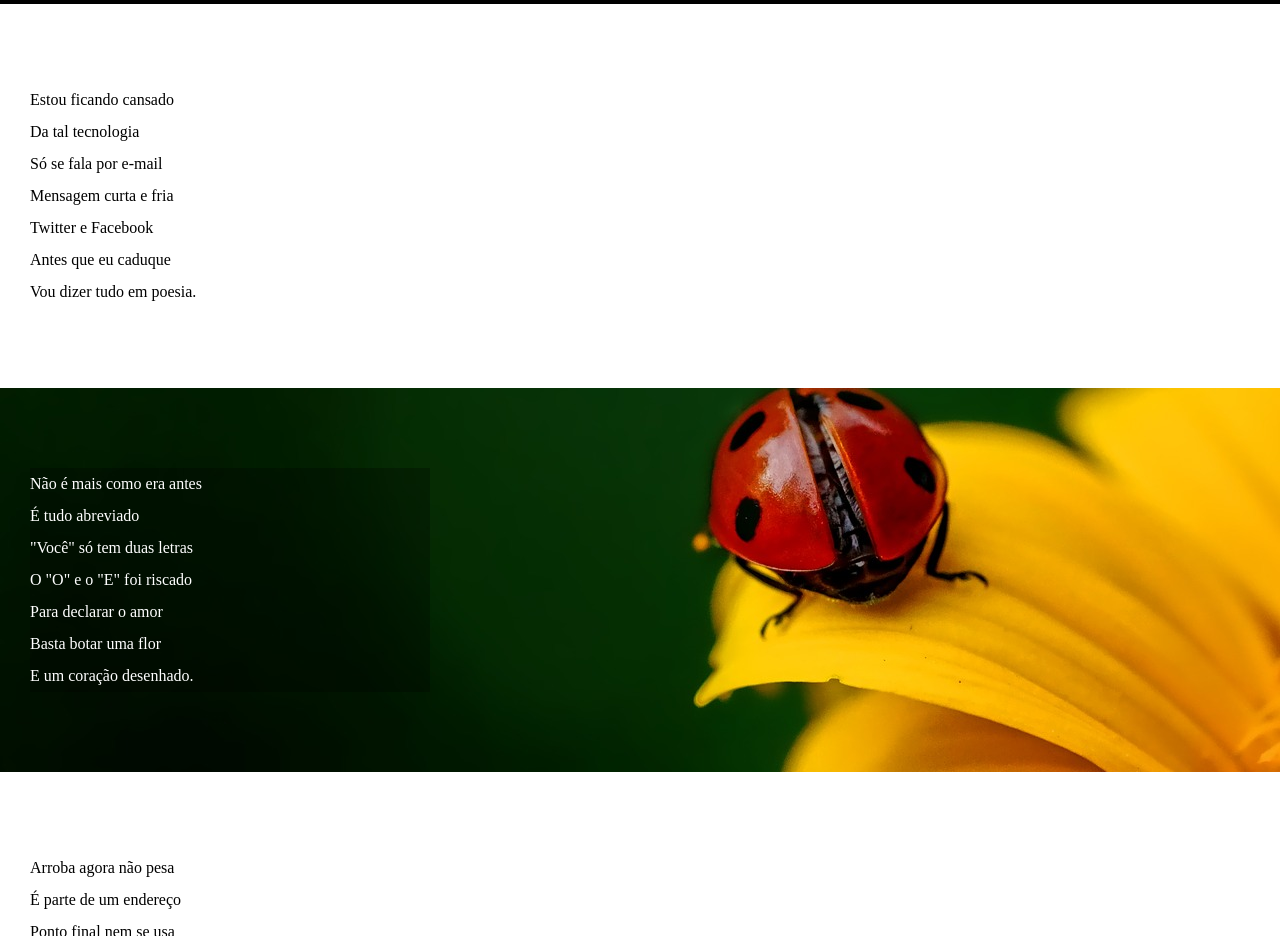
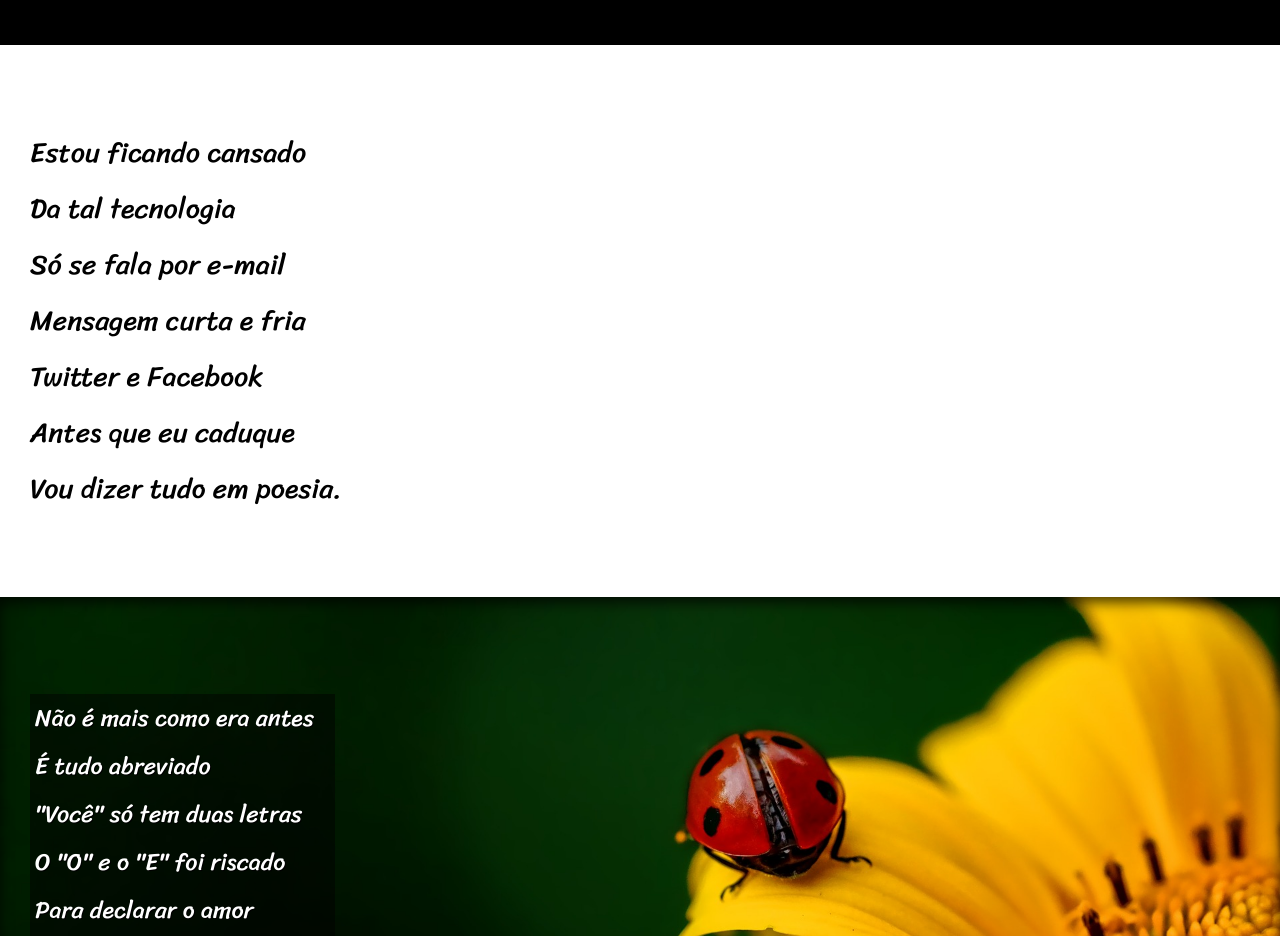
Before and after one commit to matheuspedrososeg/HTML5CSS3, a website: page desafio-cordel/index.html in a window 1280 px wide. Shown: the part 151-1087 px from the top of the page. Drawn offline with Linux system fonts and the light colour scheme.

Commit message:
finished cordel project

```diff
--- a/desafio-cordel/index.html
+++ b/desafio-cordel/index.html
@@ -16,6 +16,7 @@
 
     <section class="normal">
 
+        <p>
             Estou ficando cansado<br>
             Da tal tecnologia<br>
             Só se fala por e-mail<br>
@@ -23,6 +24,7 @@
             Twitter e Facebook<br>
             Antes que eu caduque<br>
             Vou dizer tudo em poesia.<br>
+        </p>
     </section>
 
     <section class="imagem" id="image-one">
--- a/desafio-cordel/style.css
+++ b/desafio-cordel/style.css
@@ -2,9 +2,15 @@
 
 @import url('https://fonts.googleapis.com/css2?family=Passion+One:wght@400;700;900&family=Roboto+Slab:wght@100..900&display=swap');
 
+@import url('https://fonts.googleapis.com/css2?family=Sriracha&display=swap');
+
 * {
     padding: 0;
     margin: 0;
+}
+
+p {
+    font-family: 'Sriracha', cursive;
 }
 
 html, body {
@@ -16,6 +22,11 @@
     background-color: black;
     color: white;
     text-align: center;
+}
+
+header > h1 {
+    font-family: 'Passion One', cursive;
+    font-size: 9vh;
 }
 
 header a, footer a {
@@ -36,16 +47,23 @@
 
 header > p {
     padding-bottom: 50px;
+    font-family: 'Verdana', sans-serif;
+    font-size: 16px;
+    font-weight: 700;
+    padding-bottom: 48px;
 }
 
 footer {
     background-color: black;
     color: white;
     text-align: center;
+    font-family: Arial, Helvetica, sans-serif;
     padding: 10px;
 }
 
 section {
+    font-family: 'Sriracha', cursive;
+    font-size: 3.5vh;
     padding-top: 10vh;
     padding-bottom: 10vh;
     line-height: 2em;
@@ -60,15 +78,30 @@
 section.imagem {
     background-color: rgb(51,51,51);
     color: white;
+    padding: 97px 0px 97px 30px;
 }
 
 section.imagem > p {
-    width: 400px;
-    background-color: rgba(0, 0, 0, 0.274);
+    font-size: 24px;
+    line-height: 48px;
+    width: 300px;
+    background-color: rgba(0, 0, 0, 0.486);
+    text-shadow: black 1px 1px 0;
+    padding-left: 5px;
 }
 
 #image-one {
-    background-image: url('imagens/background001.jpg');
-    background-position: center;
+        background-image: url('imagens/background001.jpg');
+        background-position: right center;
+        background-size: cover;
+        background-attachment: fixed;
+        box-shadow: inset 0 6px 13px rgba(0, 0, 0, 0.7);
+}
+
+#image-two {
+    background-image: url('imagens/background002.jpg');
+    background-position: left center;
+    background-size: cover;
     background-attachment: fixed;
+    box-shadow: inset 0 6px 13px rgba(0, 0, 0, 0.7);
 }
```
Lines whose indentation alone changed are shown as unchanged.
